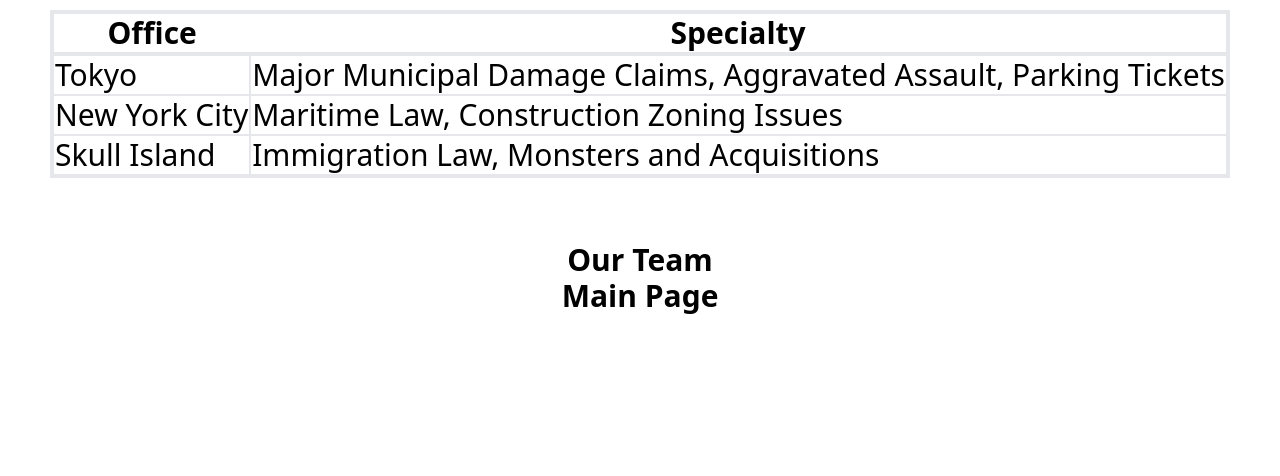
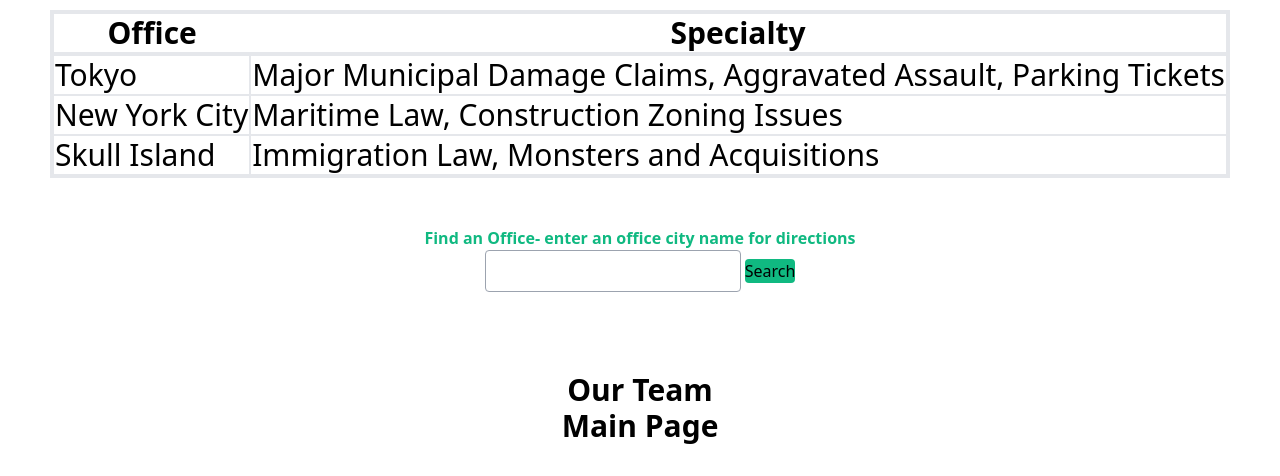
Before and after one commit to pdorion/hw2, a plain HTML site: page locations.html in a window 1280 px wide. Shown: the part 574-1050 px from the top of the page. Before the commit the page ends 920 px from the top, so only its background shows below. Drawn offline with nearby package versions, Linux system fonts and the light colour scheme.

Commit message:
added readme

```diff
--- a/locations.html
+++ b/locations.html
@@ -10,11 +10,13 @@
 </head>
 
 <body>
+    <!-- header text -->
     <h1 class="text-center m-8 capitalize font-bold text-6xl text-green-500">Our Office Locations</h1>
 
     <p class="text-center m-8 font-bold text-2xl">We service a wide variety of global centers of commerce that coincidentally get smashed by giant monsters sometimes. Our offices are open from 9-5 local times (except for the office on Skull Island undergoing rennovations).</p>
 
     <img src="https://imgix.bustle.com/inverse/61/9c/48/31/0d6a/4ca2/8c5d/9337f8e1a3a3/eckert4jpg.jpeg?w=2000&h=640&fit=crop&crop=faces&auto=format%2Ccompress&blend=000000&blendAlpha=45&blendMode=normal">
+
     <!-- table of locations -->
     <div class="flex justify-center ">
         <table class="border-4 border-green m-8 text-3xl text-black-500">
@@ -37,6 +39,17 @@
                 </tr>
         </table>
     </div>
+
+    <!-- form for google maps -->
+    <form class="text-center" action="https://maps.google.com/">
+        <label class="block mt-4 font-bold text-green-500" for="q">Find an Office- enter an office city name for directions</label>
+        <input class="p-2 w-64 border border-gray-400 rounded focus:outline-none focus:ring-green-500
+        focus:border-green-500" type="text" id="q" name="q">
+        <button class="rounded bg-green-500">Search</button>
+    </form>
+
+    <div class="m-20"></div>
+
     <!-- links for navigation -->
     <ul class="text-center m-8 capitalize font-bold text-3xl text-black-500">
         <li><a href="about.html">Our Team</a></li>
```
Also changed, not shown: README.txt (added).
